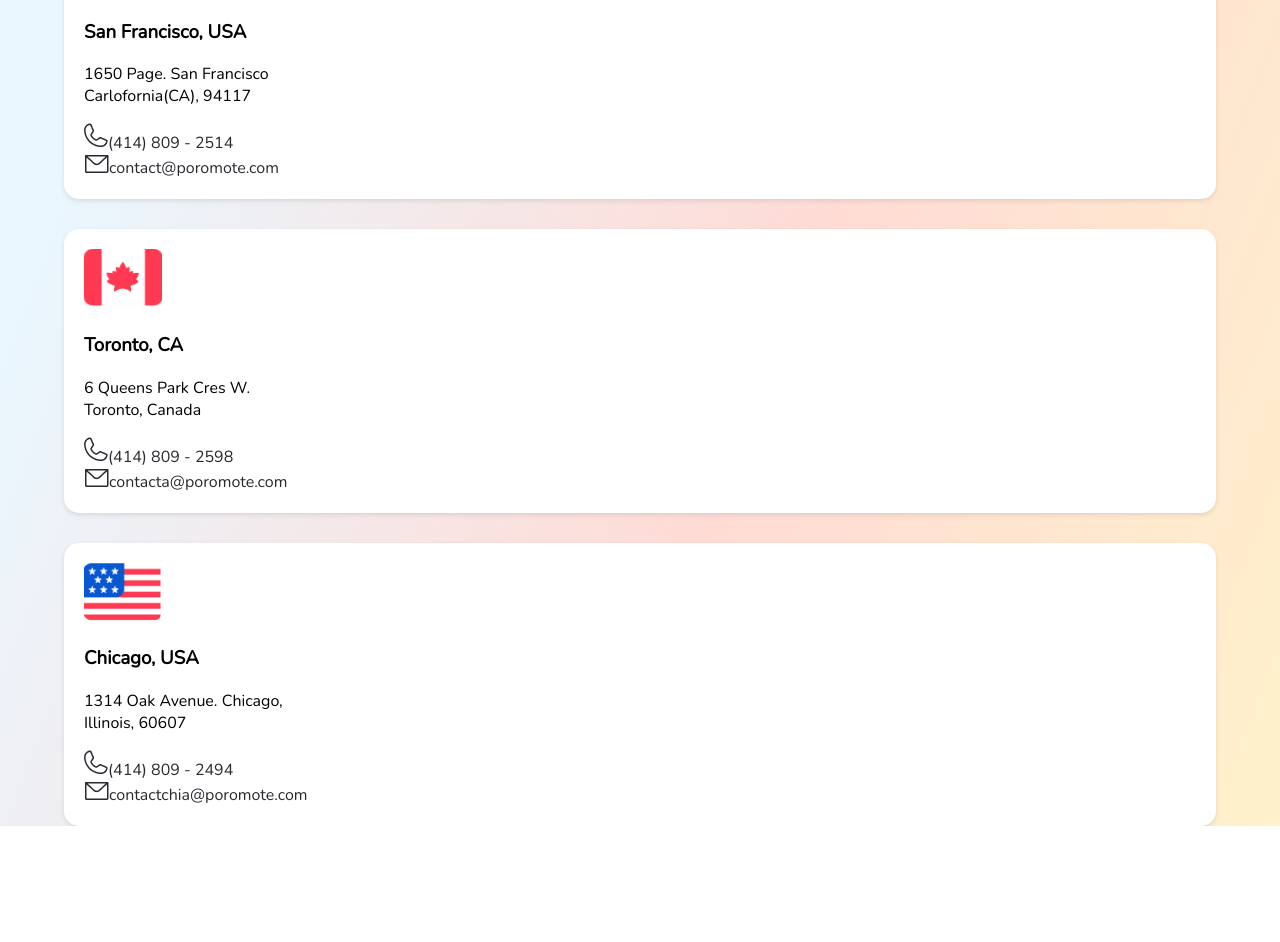
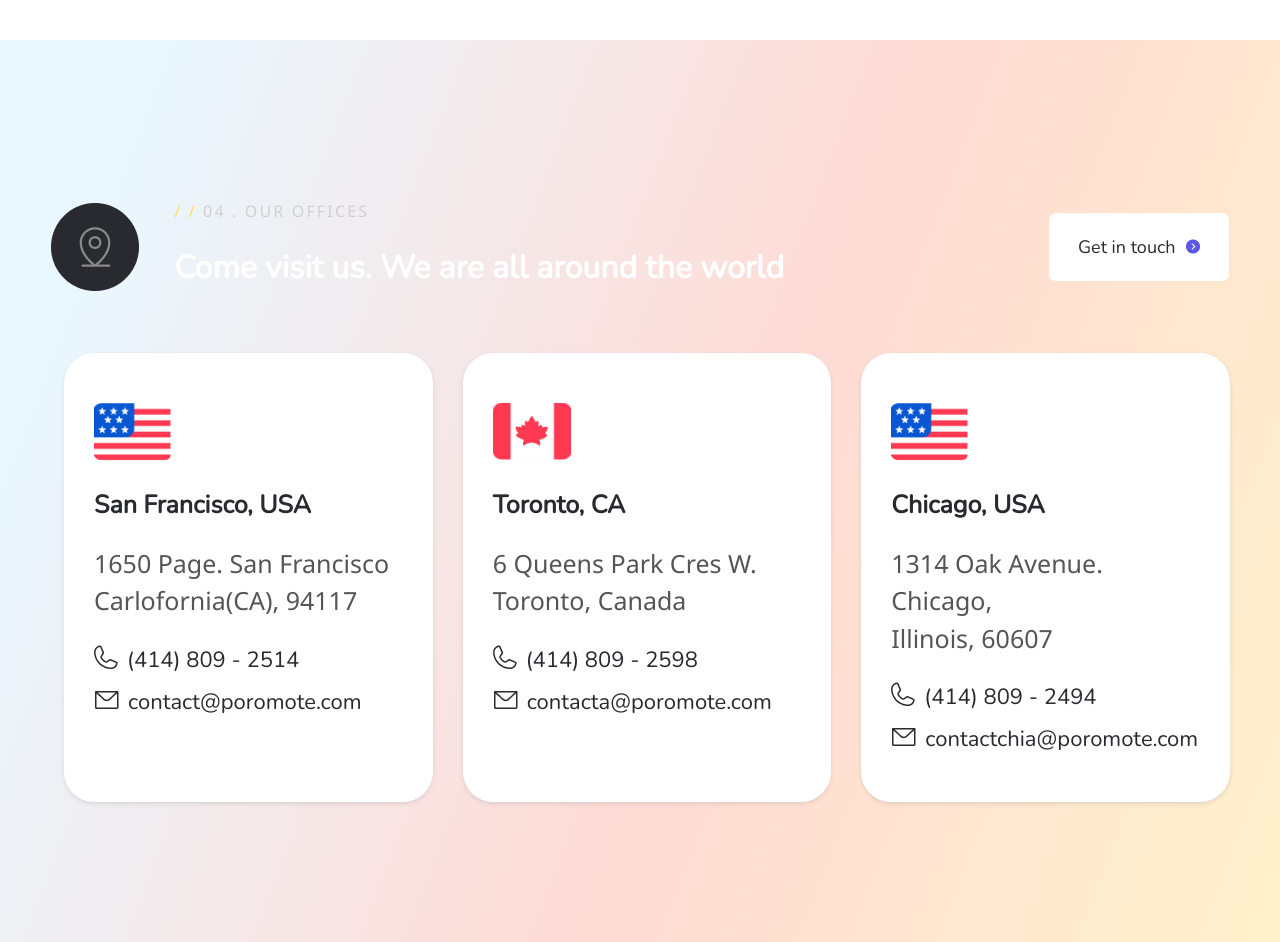
Before and after one commit to koredeJacob/Digital-Marketing-site, a React (Vite) app: page /Aboutus in a window 1280 px wide. Shown: the part 2620-3562 px from the top of the page. Before the commit the page ends 3446 px from the top, so only its background shows below. Built offline with nearby package versions, Linux system fonts and the light colour scheme.

Commit message:
improving office component

```diff
--- a/src/components/office/office.css
+++ b/src/components/office/office.css
@@ -1,7 +1,59 @@
 .office-card{
     box-sizing: border-box;
-    padding: 20px;
+    padding: 25px 20px;
     background-color:white;
     box-shadow: 0px 2px 4px rgba(146, 146, 146, 0.25);
     border-radius: 15px;
 }
+
+.office-address h3{
+    font-weight: 600;
+    font-size: 22px;
+    line-height: 110.5%;
+    color: #292930;
+}
+
+.office-address p{
+    font-family: "Noto Sans";
+    color: #555;
+    font-weight: 400;
+    font-size: 22px;
+    line-height: 150%;
+}
+
+.office-contact{
+    display: flex;
+    flex-direction: column;
+    gap: 15px;
+}
+
+.office-contact-item{
+    display: flex;
+    flex-direction: column;
+    gap: 9px;
+    color: #555;
+    font-size: 20px;
+    line-height: 110.5%;
+}
+
+@media (min-width:480px){
+    .office-card{
+        padding: 50px 30px;
+    }
+    .office-contact-item{
+        flex-direction: row;
+        align-items: center;
+    }
+}
+
+@media (min-width:990px){
+    .office-card{
+        border-radius: 30px;
+    }
+    .office-address h3,.office-address p{
+        font-size: 25px;
+    }
+    .office-contact-item{
+        font-size: 22px;
+    }
+}
--- a/src/components/office/office.jsx
+++ b/src/components/office/office.jsx
@@ -15,13 +15,17 @@ const Office=({flag, city, address1, address2, email, phone})=>{
                 <h3>{city}</h3>
                 <p>{address1}<br/>{address2}</p>
             </div>
-            <div>
-                <div className="office-phone">
-                    <img src={telephone}/>
+            <div className="office-contact">
+                <div className="office-contact-item">
+                    <div className="telephone">
+                        <img src={telephone}/>
+                    </div>
                     <Link to="#">{phone}</Link>
                 </div>
-                <div className="office-email">
-                    <img src={envelope}/>
+                <div className="office-contact-item">
+                    <div className="envelope">
+                        <img src={envelope}/>
+                    </div>
                     <Link to="#">{email}</Link>
                 </div>
             </div>
--- a/src/components/teamcard/teamcard.css
+++ b/src/components/teamcard/teamcard.css
@@ -66,3 +66,9 @@
     justify-content: center;
     gap: 10px;
 }
+
+@media (min-width:990px) {
+    .team-card,.team-card::before {
+        border-radius: 30px;
+    }
+}
--- a/src/pages/about/about.css
+++ b/src/pages/about/about.css
@@ -137,10 +137,28 @@
 
 .aboutus-office{
     background: linear-gradient(111.05deg, #E9F7FF 9.66%, #FFDBD5 57.52%, #FFF3CA 103.42%);
+    padding: 80px 0;
+    margin-top:80px;
+}
+
+.office-wrapper{
+    width:90%;
+    margin: auto;
+    max-width: 1400px;
+}
+
+.office-header{
+    width: 90%;
+    margin: auto;
+}
+
+.office-container{
     display: grid;
-    grid-template-columns: 90%;
+    grid-template-columns: 100%;
     justify-content: center;
-    gap:30px;
+    gap: 30px;
+    max-width: 1400px;
+    margin: auto;
 }
 
 @media (min-width:480px){
@@ -181,8 +199,14 @@
         padding: 20px 35px;
     }
     .aboutus-team-container{
-        grid-template-columns: 45% 45%;
+        width: 90%;
+        grid-template-columns: 48% 48%;
+        justify-content: space-between;
         margin-top: 40px;
+    }
+    .aboutus-office{
+        padding: 100px 0;
+        margin-top: 100px;
     }
 }
 
@@ -201,8 +225,15 @@
         gap:25px;
     }
     .aboutus-team-container{
-        grid-template-columns: 30% 30% 30% ;
+        grid-template-columns: 32% 32% 32% ;
         margin-top: 50px;
+    }
+    .office-container{
+        grid-template-columns: 48% 48%;
+        justify-content: space-between;
+    }
+    .office-header{
+        width: 92%;
     }
 }
 
@@ -243,4 +274,11 @@
     .aboutus-button-container{
         flex-direction: row;
     }
+    .office-container{
+        grid-template-columns: 32% 32% 32%;
+    }
+    .aboutus-office {
+        padding: 140px 0;
+        margin-top: 140px;
+    }
 }
--- a/src/pages/about/about.jsx
+++ b/src/pages/about/about.jsx
@@ -11,12 +11,15 @@ import canada from "../../assets/aboutimages/canada.png"
 import person1 from "../../assets/aboutimages/person1.jpg"
 import person2 from "../../assets/aboutimages/person2.jpg"
 import person3 from "../../assets/aboutimages/person3.jpg"
+import office from "../../assets/aboutimages/office icon.png"
 import Nav from "../../components/navigation/navigation"
 import Banner from "../../components/banner/banner"
 import Header from "../../components/header/header"
 import Stats from "../../components/stats/stats"
 import TeamCard from "../../components/teamcard/teamcard"
 import Office from "../../components/office/office"
+import { ServicesHeading } from "../../components/services-component/services-container"
+
 import "./about.css"
 
 function AboutUs(){
@@ -80,6 +83,13 @@ function AboutUs(){
             </div>
 
             <div className="aboutus-office">
+
+                    <div className="office-header">
+                        <ServicesHeading titletext="Come visit us. We are all around the world" spantext="04 . OUR OFFICES"
+                            image={office} buttontext="Get in touch"/>
+                    </div>
+                    <div className="office-wrapper">
+                    <div className="office-container">
                         <Office flag={america} city="San Francisco, USA" address1="1650 Page. San Francisco"
                             address2="Carlofornia(CA), 94117" phone="(414) 809 - 2514" email="contact@poromote.com"/>
                         <Office flag={canada} city="Toronto, CA" address1="6 Queens Park Cres W."
@@ -88,6 +98,8 @@ function AboutUs(){
                             address2="Illinois, 60607" phone="(414) 809 - 2494" email="contactchia@poromote.com"/>
                     </div>
                 </div>
+            </div>
+        </div>
     )
 }
 
```
Also changed, not shown: src/assets/aboutimages/office icon.png (added). Lines whose indentation alone changed are shown as unchanged.
